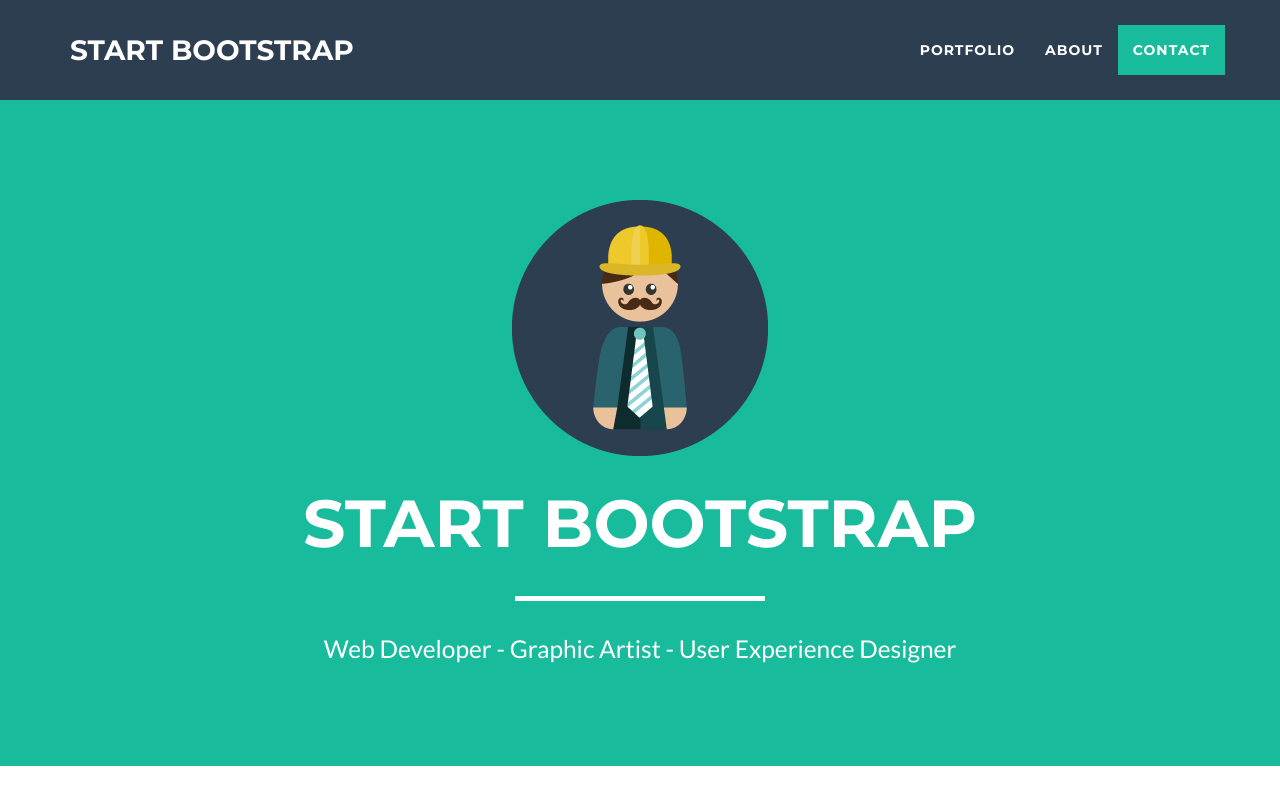
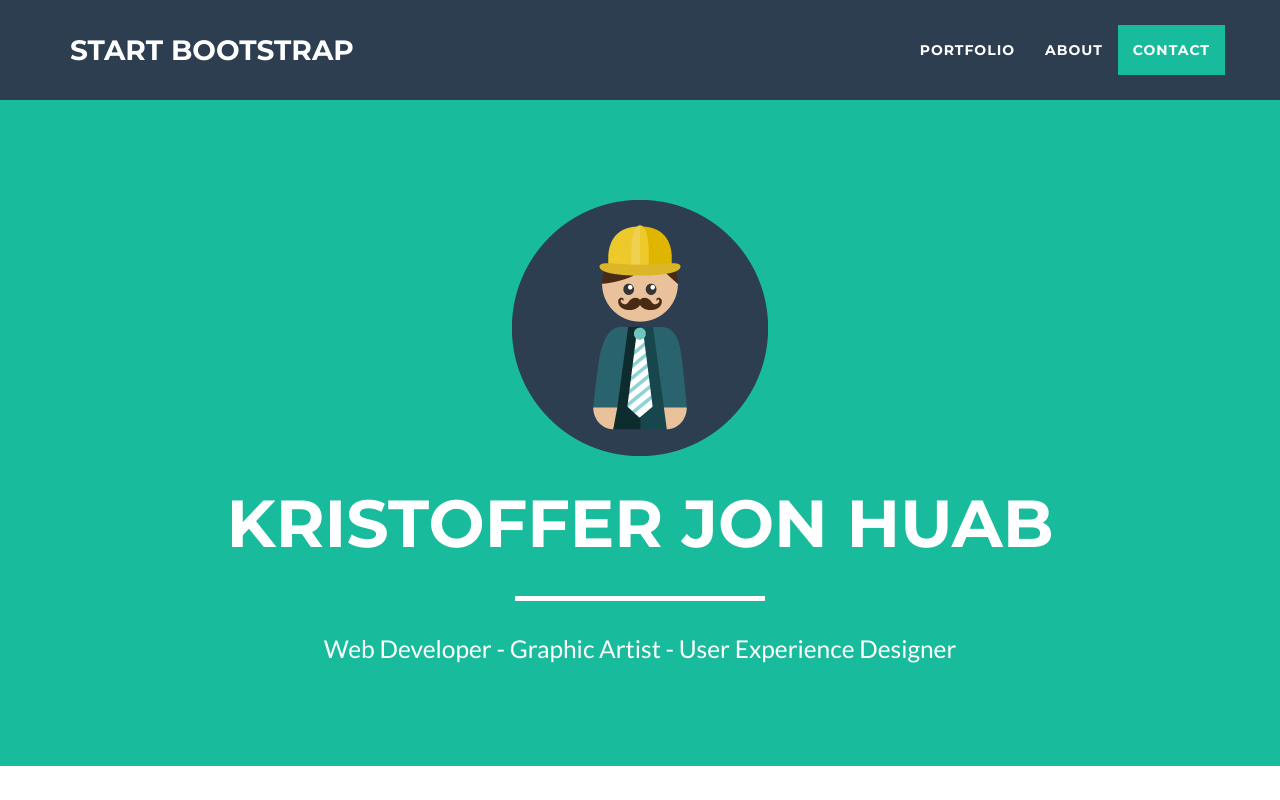
Before and after one commit to kristofferhuab/kristofferhuab.github.io, a website: page index.html in a window 1280 px wide. Shown: the top 800 px of the page. Drawn offline with nearby package versions, Linux system fonts and the light colour scheme.

Commit message:
Update index.html

```diff
--- a/index.html
+++ b/index.html
@@ -73,7 +73,7 @@
                 <div class="col-lg-12">
                     <img class="img-responsive" src="img/profile.png" alt="">
                     <div class="intro-text">
-                        <span class="name">Start Bootstrap</span>
+                        <span class="name">Kristoffer Jon Huab</span>
                         <hr class="star-light">
                         <span class="skills">Web Developer - Graphic Artist - User Experience Designer</span>
                     </div>
```
